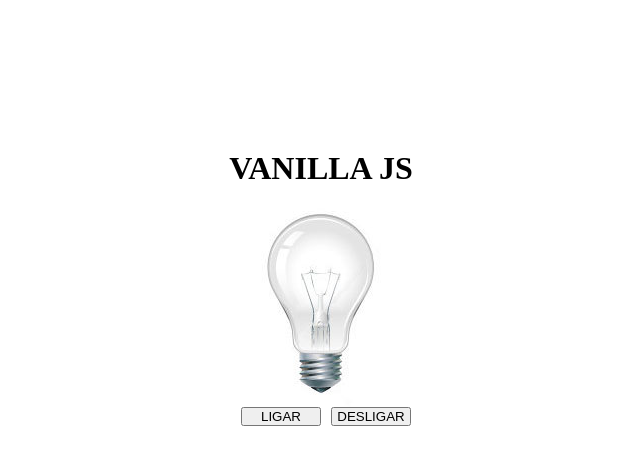
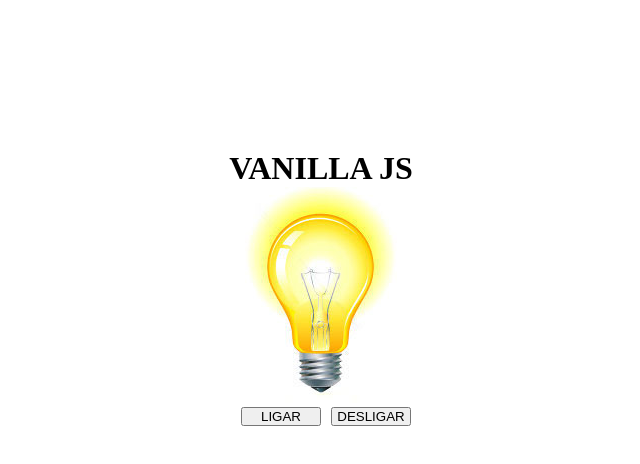
Before and after one commit to CharlyesRodrigues/Mni-Projetos-javaScript, a plain HTML site: page LAMPADA/index.html in a window 1280 px wide. Both pictures are taken after a click on the button "LIGAR". Shown: the whole page, without its empty margins (319-959 px from the left). Drawn offline with Linux system fonts and the light colour scheme.

Commit message:
Atualizado

```diff
--- a/LAMPADA/index.html
+++ b/LAMPADA/index.html
@@ -19,7 +19,7 @@
     </header>
     <main>
         <div class="display" disabled>
-            <img id="Lampada" src="./images/desligada.jpg" alt="Lâmpada desligada">
+            <img id="lampada" src="./images/desligada.jpg" alt="Lâmpada desligada">
         </div>
         <div class="display">
             <button id="ligar">LIGAR</button>
--- a/LAMPADA/lampada.js
+++ b/LAMPADA/lampada.js
@@ -1,18 +1,22 @@
 const lampada = document.getElementById('lampada');
 const ligando = document.getElementById('ligar');
 const desligando = document.getElementById('desligar');
-const quebrar = document.getElementById('lamapada');
+const quebrando = document.getElementById('lampada');
 
 
 function ligar(){
 
-    alert ("Alguém esta tentando me ligar")
+   lampada.src = "./images/ligada.jpg";
+   lampada.alt = "lâmpada ligada";
 }
 function desligar(){
-
-    alert ("Alguém esta tentando me desligar")
+    lampada.src = "./images/desligada.jpg";
+    lampada.alt = "lâmpada desligada";
 }
 
 
-ligando.addEventListener('click', ligar)
-desligando.addEventListener('click',desligar)
+ligando.addEventListener('click', ligar);
+desligando.addEventListener('click',desligar);
+
+lampada.addEventListener('mouseover', ligar);
+lampada.addEventListener('mouseleave', desligar);
```
Also changed, not shown: LAMPADA/style.css (line endings or trailing spaces).
